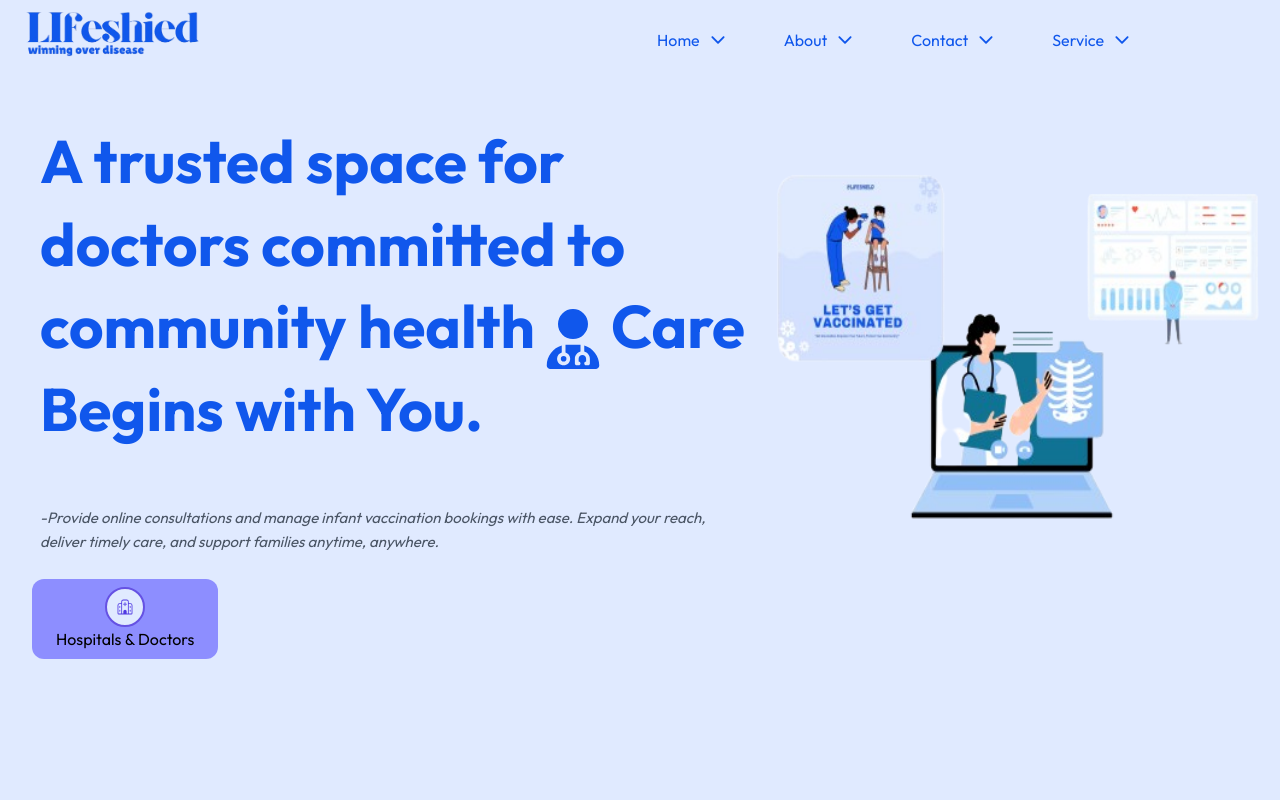
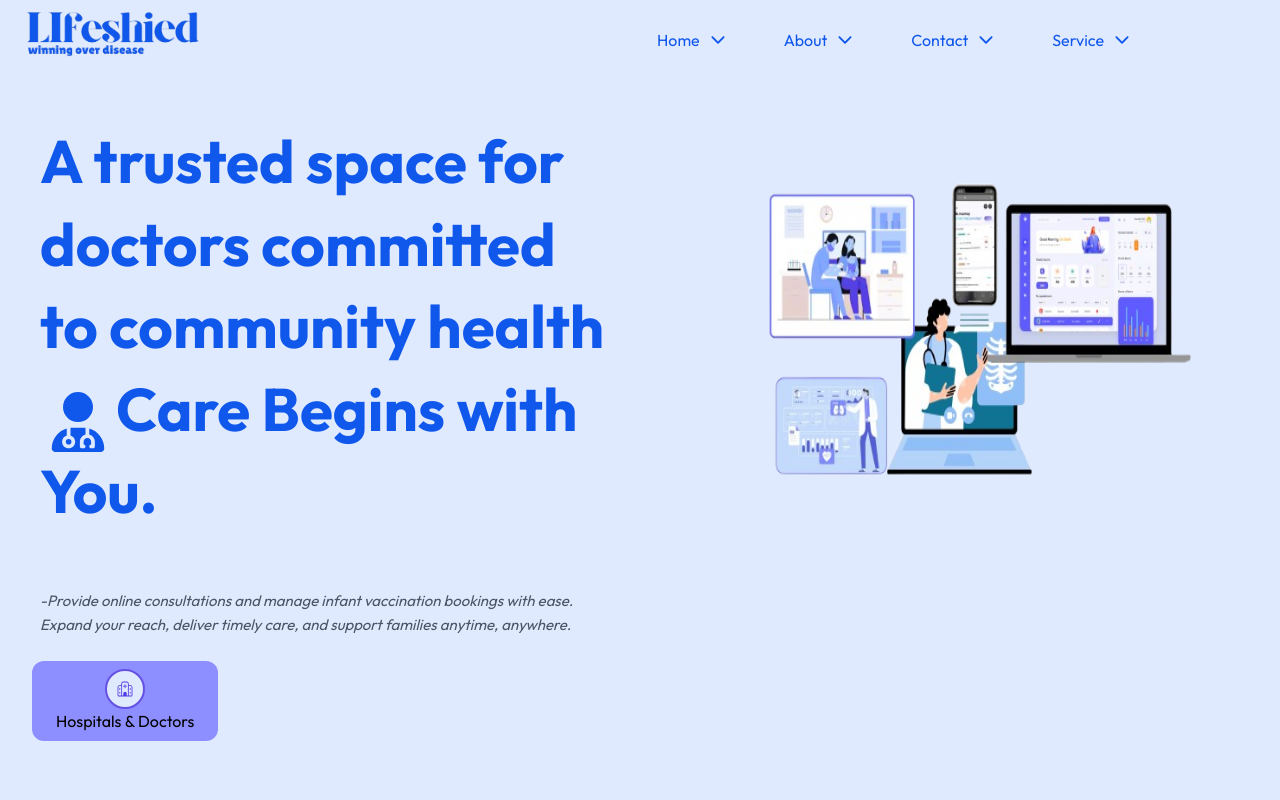
Before and after one commit to kiran04-code/Lifeshield, a React (Vite) app in the folder client/: page /docter in a window 1280 px wide. Shown: the top 800 px of the page. Built offline with nearby package versions, Linux system fonts and the light colour scheme; a web font is replaced by a local one.

Commit message:
navbardone6

```diff
--- a/client/src/components/Navbar.jsx
+++ b/client/src/components/Navbar.jsx
@@ -219,12 +219,12 @@ const Navbar = () => {
                                     y:[-7,0]
                                 }} className='w-full rounded-[5px] px-2 py-5 flex flex-col justify-evenly  bg-[#b7ceffa2]'>
 
-                          <div className='flex gap-2 mb-5'  onClick={()=>{setfirsdrop4(false);naviaget("/docter");isopne(false)}}>
+                          <div className='flex gap-2 mb-5'  >
                               <RiParentFill className=' rounded-[5px] bg-white p-1 text-3xl text-[#1057EC] ' /> For  Parents
                           </div>
 
-                            <div className='flex gap-2'>
-                                <CiHospital1 className=' rounded-[5px] bg-white p-1 text-3xl text-[#1057EC]  ' /> For  Parents
+                            <div className='flex gap-2' onClick={()=>{setfirsdrop4(false);naviaget("/docter");isopne(false)}} >
+                                <CiHospital1 className=' rounded-[5px] bg-white p-1 text-3xl text-[#1057EC]  ' /> For  Hospital
                             </div>
 
                             </motion.div>:null
--- a/client/src/pages/DocterPage.jsx
+++ b/client/src/pages/DocterPage.jsx
@@ -31,7 +31,7 @@ const DocterPage = () => {
   Expand your reach, deliver timely care, and support families anytime, anywhere.
                 </p>
 
-                <div className='flex md:px-8  px-3 py-2'>
+                <div className='flex md:px-8   py-2'>
                     <div className='  flex gap-5 bg-[#322bff7a] p-6 items-center justify-centere py-2  rounded-xl cursor-pointer  '>
                         <div className='flex justify-between items-center flex-col'>
                             <div className='md:w-10 md:h-10 bg-[#E0EAFF] md:rounded-full md:flex  p-2 rounded-full   border-2 border-[#6552E3] justify-center items-center'>
@@ -44,11 +44,11 @@ const DocterPage = () => {
                 </div>
             </div>
             <div className="">
-                <div className='flex justify-center  md:mt-20'>
+                <div className='flex justify-center  md:mt-5'>
                     <img
-                        src="/host.png"
+                        src="/School_Productivity_Tracker-removebg-preview.png"
                         alt="Get Vaccinated"
-                        className="w-full h-90 md:mr-10  max-w-xs sm:max-w-sm md:max-w-md lg:max-w-lg"
+                        className=" h-110 md:mr-10  max-w-xs sm:max-w-xl md:max-w-md lg:max-w-xl"
                     />
 
                 </div>
```
Also changed, not shown: client/public/School-Productivity-Tracker-2--unscreen.gif (added), client/public/School_Productivity_Tracker-removebg-preview.png (added).
